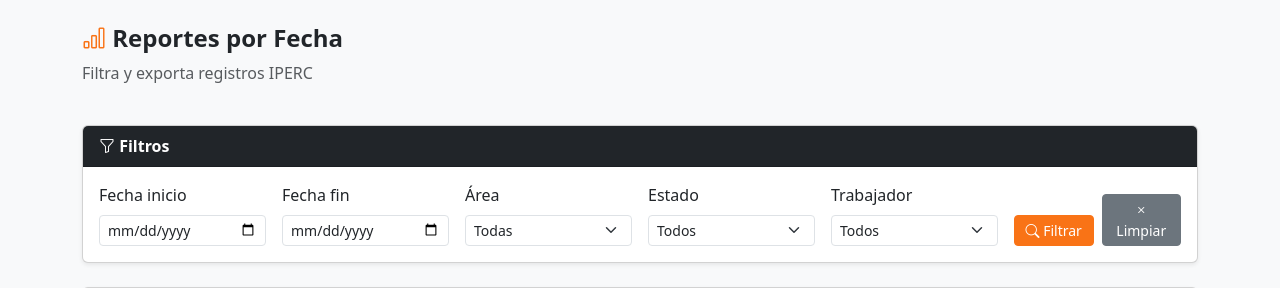
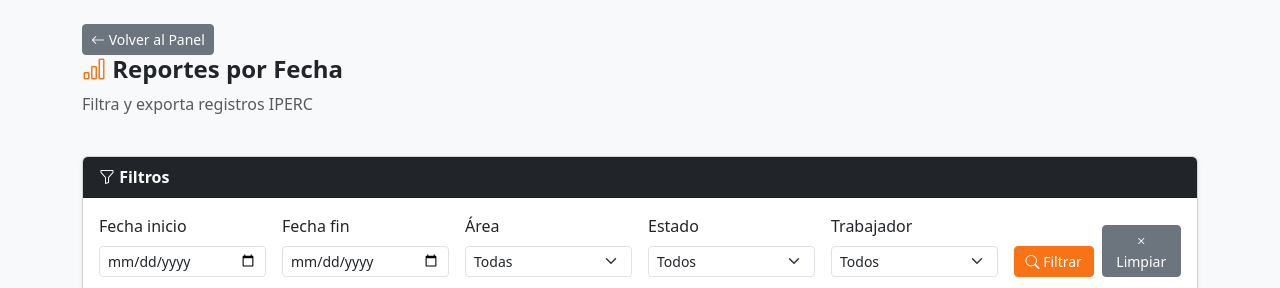
Before and after one commit to fernandoestebannovoaavalos-star/iperc_android_api, a Python web app: template app/templates/admin/reportes.html in a window 1280 px wide. Shown: the top 288 px of the page. Run offline with Jinja, Linux system fonts and the light colour scheme; the template is opened without the code that fills it, so the values that code supplies are empty.

Commit message:
feat: agrega imagen iperc y actualiza template de reportes

```diff
--- a/app/templates/admin/reportes.html
+++ b/app/templates/admin/reportes.html
@@ -2,6 +2,13 @@
 {% block title %}Reportes{% endblock %}
 
 {% block content %}
+
+    <div class="col-auto">
+        <a href="/admin/panel" class="btn btn-secondary btn-sm">
+            <i class="bi bi-arrow-left"></i> Volver al Panel
+        </a>
+    </div>
+
 <div class="row mb-4">
     <div class="col">
         <h4 class="fw-bold">
@@ -11,6 +18,10 @@
         <p class="text-muted">Filtra y exporta registros IPERC</p>
     </div>
 </div>
+
+
+
+
 
 <!-- FILTROS -->
 <div class="card shadow-sm mb-4">
```
Also changed, not shown: app/static/images/iperc.jpg (added).
